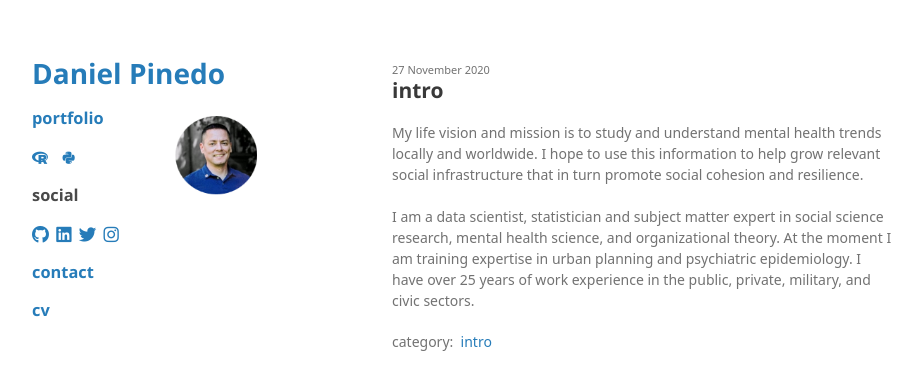
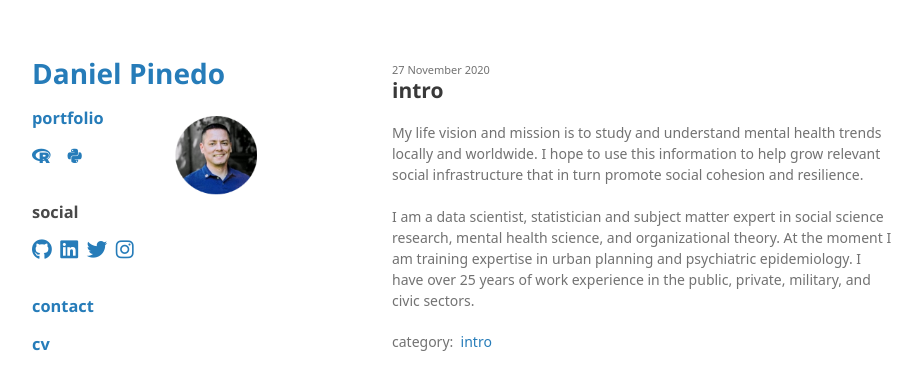
Before and after one commit to odenipinedo/odenipinedo.github.io, a Jekyll site: the page built from index.html, in a window 1280 px wide. Shown: the top 390 px of the page, without its empty margins (178-1099 px from the left). Built offline with Jekyll 4.4.1, drawn with Linux system fonts in a browser that asks for light colours; nearby versions of some CDN libraries; some web fonts are replaced; the repository's description, which GitHub fills in, is left out.

Commit message:
Update head.html

```diff
--- a/_includes/head.html
+++ b/_includes/head.html
@@ -4,18 +4,21 @@
     <div class="bottom">
       <h3><a href="/portfolio">portfolio</h3>
       <div class="list-group">
+        <h3>
         <a href="https://pinedo.org/R" class="btn">
           <i class="fab fa-r-project"></i>&nbsp; &nbsp;
         </a>
         <a href="https://pinedo.org/Python" class="btn">
           <i class="fab fa-python"></i>
         </a>
+        </h3>
       </div>
     </div>
 
     <div class = "bottom">
       <h3>social</h3>
         <div class="list-group">
+          <h3>
           <a href="https://github.com/odenipinedo" class="btn" target="_blank" rel="noopener noreferrer">
             <i class="fab fa-github fa-lg"></i>&nbsp;
           </a>
@@ -28,6 +31,7 @@
           <a href="https://www.instagram.com/odenipinedo" class="btn" target="_blank" rel="noopener noreferrer">
             <i class="fab fa-instagram fa-lg"></i>
           </a>
+          </h3>
         </div>
     </div>
 
```
